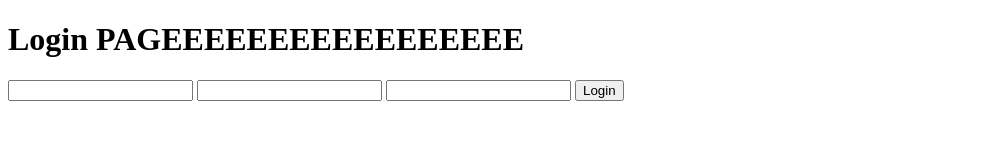
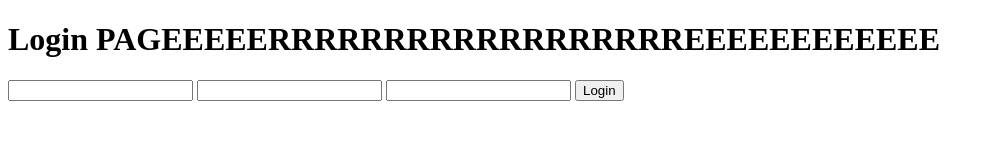
Before and after one commit to Vedi-Gorakh/tree, a plain HTML site: page login_page.html in a window 1280 px wide. Shown: the whole page, without its empty margins (0-994 px from the left). Drawn offline with Linux system fonts and the light colour scheme.

Commit message:
Update login_page.html

```diff
--- a/login_page.html
+++ b/login_page.html
@@ -6,7 +6,7 @@
     <title>Document</title>
 </head>
 <body>
-    <h1> Login PAGEEEEEEEEEEEEEEEEE</h1>
+    <h1> Login PAGEEEEERRRRRRRRRRRRRRRRRREEEEEEEEEEEE</h1>
     <form>
         <input type="text">
         <input type="password">
```
